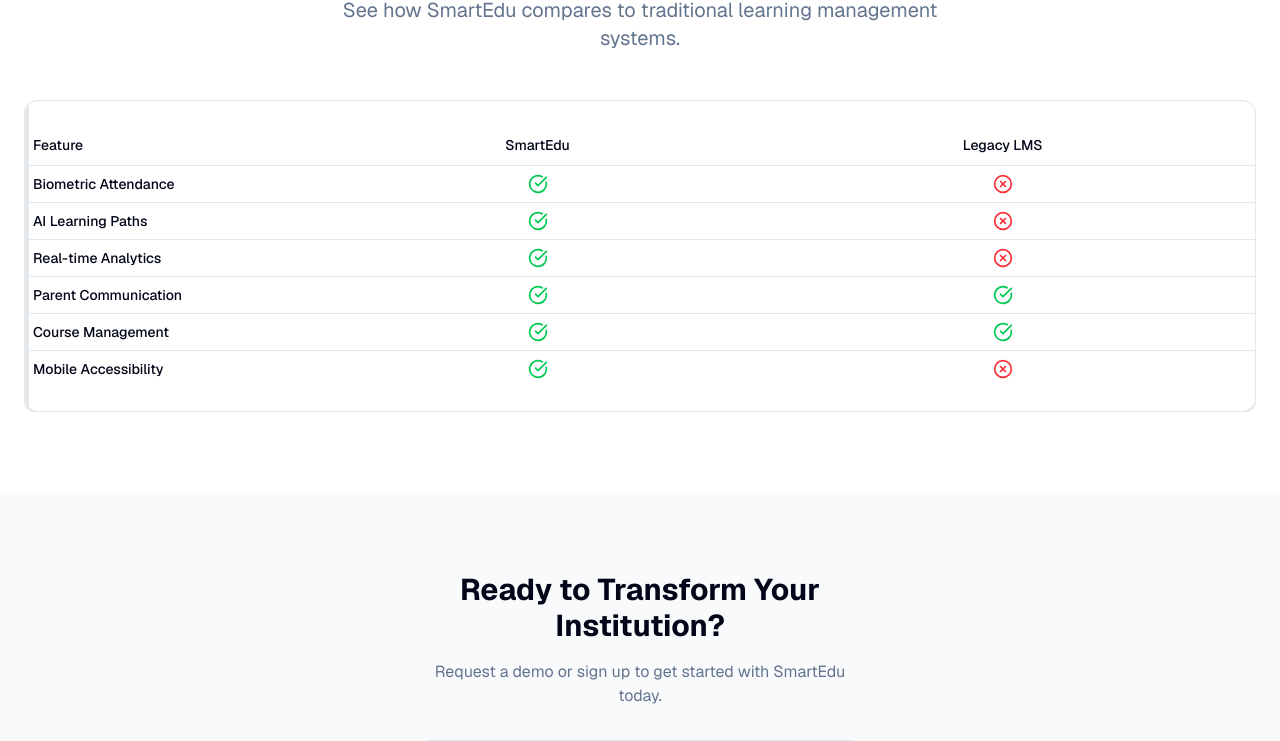
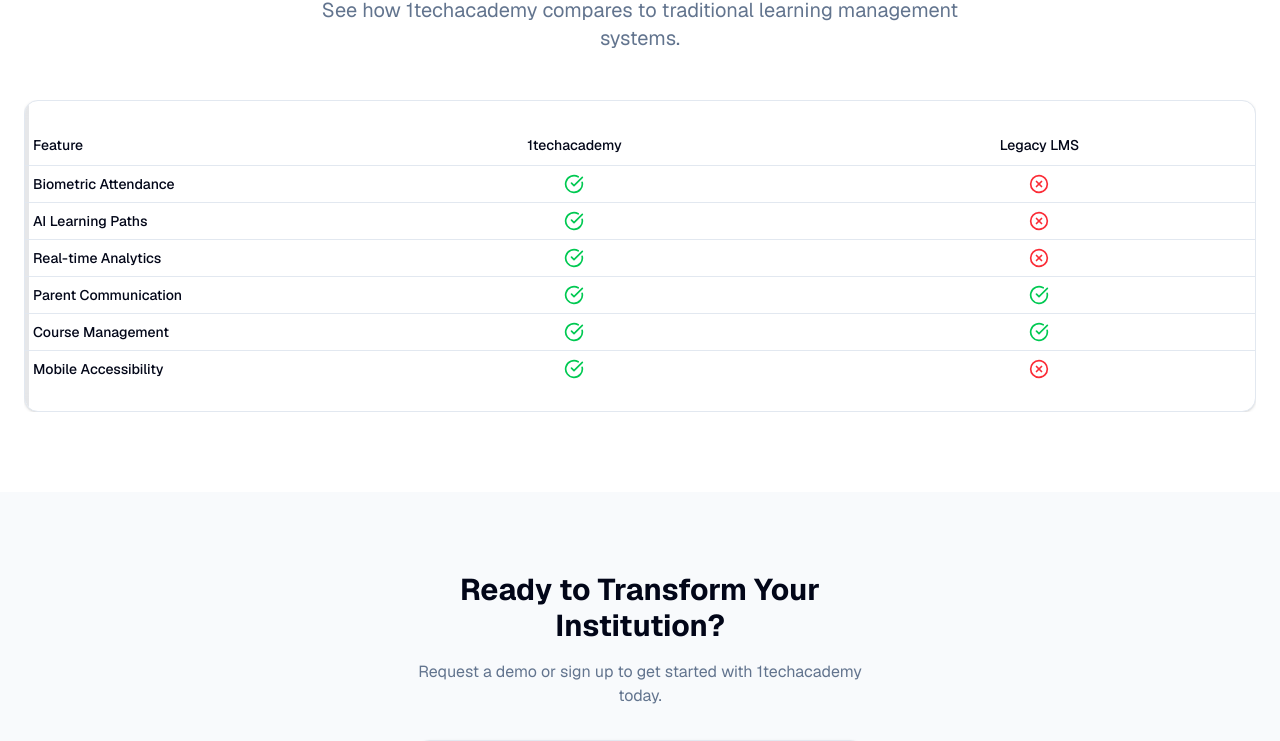
Before and after one commit to EASYNETY/1ta, a Next.js app: page / in a window 1280 px wide. Shown: the part 1837-2578 px from the top of the page. Built offline with nearby package versions, Linux system fonts and the light colour scheme.

Commit message:
add fixes for the landing page

```diff
--- a/app/layout.tsx
+++ b/app/layout.tsx
@@ -29,8 +29,8 @@
 export const metadata: Metadata = {
   // --- Basic Metadata ---
   title: {
-    default: "SmartEdu Platform", // Default title for layout
-    template: "%s | SmartEdu", // Template for nested pages (e.g., "Dashboard | SmartEdu")
+    default: "1techacademy Platform", // Default title for layout
+    template: "%s | 1techacademy", // Template for nested pages (e.g., "Dashboard | 1techacademy")
   },
   description: "A modern platform for online learning and course management.",
 
@@ -51,13 +51,13 @@
 
   // --- Optional: Open Graph / Twitter for Social Sharing ---
   // openGraph: {
-  //   title: 'SmartEdu Platform',
+  //   title: '1techacademy Platform',
   //   description: 'A modern platform for online learning...',
-  //   url: 'https://your-smartedu-url.com', // Your production URL
-  //   siteName: 'SmartEdu',
+  //   url: 'https://your-1techacademy-url.com', // Your production URL
+  //   siteName: '1techacademy',
   //   images: [
   //     {
-  //       url: 'https://your-smartedu-url.com/og-image.png', // Path to your OG image
+  //       url: 'https://your-1techacademy-url.com/og-image.png', // Path to your OG image
   //       width: 1200,
   //       height: 630,
   //     },
@@ -67,9 +67,9 @@
   // },
   // twitter: {
   //   card: 'summary_large_image',
-  //   title: 'SmartEdu Platform',
+  //   title: '1techacademy Platform',
   //   description: 'A modern platform for online learning...',
-  //   images: ['https://your-smartedu-url.com/twitter-image.png'], // Path to your Twitter image
+  //   images: ['https://your-1techacademy-url.com/twitter-image.png'], // Path to your Twitter image
   // },
 };
 
--- a/app/page.tsx
+++ b/app/page.tsx
@@ -20,7 +20,7 @@
         <div className="container flex h-16 items-center justify-between">
           <Link href="/" className="flex items-center space-x-2">
             <span className="text-xl font-bold bg-gradient-to-r from-primary to-blue-600 bg-clip-text text-transparent">
-              SmartEdu
+              1techacademy
             </span>
           </Link>
 
@@ -137,7 +137,7 @@
             <div className="text-center mb-12">
               <h2 className="text-3xl md:text-4xl font-bold mb-4">Why Choose Us</h2>
               <p className="text-xl text-muted-foreground max-w-2xl mx-auto">
-                See how SmartEdu compares to traditional learning management systems.
+                See how 1techacademy compares to traditional learning management systems.
               </p>
             </div>
 
@@ -151,7 +151,7 @@
             <div className="max-w-md mx-auto">
               <div className="text-center mb-8">
                 <h2 className="text-3xl font-bold mb-4">Ready to Transform Your Institution?</h2>
-                <p className="text-muted-foreground">Request a demo or sign up to get started with SmartEdu today.</p>
+                <p className="text-muted-foreground">Request a demo or sign up to get started with 1techacademy today.</p>
               </div>
 
               <DyraneCard>
@@ -211,7 +211,7 @@
             <div className="text-center mb-12">
               <h2 className="text-3xl md:text-4xl font-bold mb-4">Integrations & Partners</h2>
               <p className="text-xl text-muted-foreground max-w-2xl mx-auto">
-                SmartEdu seamlessly integrates with your favorite tools and services.
+                1techacademy seamlessly integrates with your favorite tools and services.
               </p>
             </div>
 
@@ -225,7 +225,7 @@
             <div className="text-center mb-12">
               <h2 className="text-3xl md:text-4xl font-bold mb-4">What Our Clients Say</h2>
               <p className="text-xl text-muted-foreground max-w-2xl mx-auto">
-                Hear from institutions that have transformed their educational experience with SmartEdu.
+                Hear from institutions that have transformed their educational experience with 1techacademy.
               </p>
             </div>
 
--- a/components/landing/comparison-grid.tsx
+++ b/components/landing/comparison-grid.tsx
@@ -11,7 +11,7 @@
 
 interface ComparisonItem {
   feature: string
-  smartEdu: boolean
+  Onetechacademy: boolean
   legacy: boolean
   description: string
 }
@@ -19,37 +19,37 @@
 const comparisonData: ComparisonItem[] = [
   {
     feature: "Biometric Attendance",
-    smartEdu: true,
+    Onetechacademy: true,
     legacy: false,
     description: "Automated attendance tracking with fingerprint or facial recognition",
   },
   {
     feature: "AI Learning Paths",
-    smartEdu: true,
+    Onetechacademy: true,
     legacy: false,
     description: "Personalized learning recommendations based on student performance",
   },
   {
     feature: "Real-time Analytics",
-    smartEdu: true,
+    Onetechacademy: true,
     legacy: false,
     description: "Instant insights into student engagement and performance",
   },
   {
     feature: "Parent Communication",
-    smartEdu: true,
+    Onetechacademy: true,
     legacy: true,
     description: "Direct messaging and updates for parents and guardians",
   },
   {
     feature: "Course Management",
-    smartEdu: true,
+    Onetechacademy: true,
     legacy: true,
     description: "Tools for creating and managing course content",
   },
   {
     feature: "Mobile Accessibility",
-    smartEdu: true,
+    Onetechacademy: true,
     legacy: false,
     description: "Full-featured mobile experience for on-the-go access",
   },
@@ -83,7 +83,7 @@
           <TableHeader>
             <TableRow>
               <TableHead className="w-[300px]">Feature</TableHead>
-              <TableHead className="text-center">SmartEdu</TableHead>
+              <TableHead className="text-center">1techacademy</TableHead>
               <TableHead className="text-center">Legacy LMS</TableHead>
             </TableRow>
           </TableHeader>
@@ -96,7 +96,7 @@
               >
                 <TableCell className="font-medium">{item.feature}</TableCell>
                 <TableCell className="text-center">
-                  {item.smartEdu ? (
+                  {item.Onetechacademy ? (
                     <CheckCircle className="h-5 w-5 text-green-500 mx-auto" />
                   ) : (
                     <XCircle className="h-5 w-5 text-red-500 mx-auto" />
--- a/components/landing/testimonial-carousel.tsx
+++ b/components/landing/testimonial-carousel.tsx
@@ -12,7 +12,7 @@
 const testimonials = [
   {
     quote:
-      "SmartEdu has completely transformed how we track attendance and engage with students. The real-time analytics have been invaluable for improving student outcomes.",
+      "1techacademy has completely transformed how we track attendance and engage with students. The real-time analytics have been invaluable for improving student outcomes.",
     author: "Dr. Sarah Johnson",
     role: "Principal, Westlake High School",
     image: "/placeholder.svg?height=80&width=80",
--- a/components/layout/footer.tsx
+++ b/components/layout/footer.tsx
@@ -69,7 +69,7 @@
                             {mounted && (
                                 <Image
                                     src={currentTheme === 'dark' ? '/logo_dark.png' : '/logo.png'}
-                                    alt="SmartEdu Logo"
+                                    alt="1techacademy Logo"
                                     className="h-6 w-auto" // Same as NavBar
                                     priority={false} // Priority usually for above-the-fold images
                                     width={80}
@@ -123,7 +123,7 @@
                 {/* Bottom section: Copyright, Language */}
                 <div className="border-t border-border/40 pt-6 flex flex-col md:flex-row justify-between items-center gap-4">
                     <p className={cn('text-xs', mutedTextColor)}> {/* Slightly smaller text */}
-                        © {new Date().getFullYear()} SmartEdu by EASYNET TELSURVE CO. All rights reserved.
+                        © {new Date().getFullYear()} 1techacademy by EASYNET TELSURVE CO. All rights reserved.
                     </p>
                     {/* Optional: Language switcher or other links */}
                     <div className="mt-4 md:mt-0">
--- a/components/layout/navbar.tsx
+++ b/components/layout/navbar.tsx
@@ -67,7 +67,7 @@
                     {mounted && (
                         <Image
                             src={currentTheme === "dark" ? "/logo_dark.png" : "/logo.png"}
-                            alt="SmartEdu Logo"
+                            alt="1techacademy Logo"
                             className="h-6 w-auto"
                             priority
                             width={80}
@@ -149,7 +149,7 @@
                                         {mounted && (
                                             <Image
                                                 src={currentTheme === "dark" ? "/logo_dark.png" : "/logo.png"}
-                                                alt="SmartEdu Logo"
+                                                alt="1techacademy Logo"
                                                 className="h-6 w-auto"
                                                 priority
                                                 width={80}
--- a/package.json
+++ b/package.json
@@ -1,5 +1,5 @@
 {
-	"name": "smartedu-frontend",
+	"name": "1techacademy-frontend",
 	"version": "0.1.0",
 	"private": true,
 	"scripts": {
```
Also changed, not shown: public/manifest.json, 1 other file (tests, documents, lock files or other folders).
